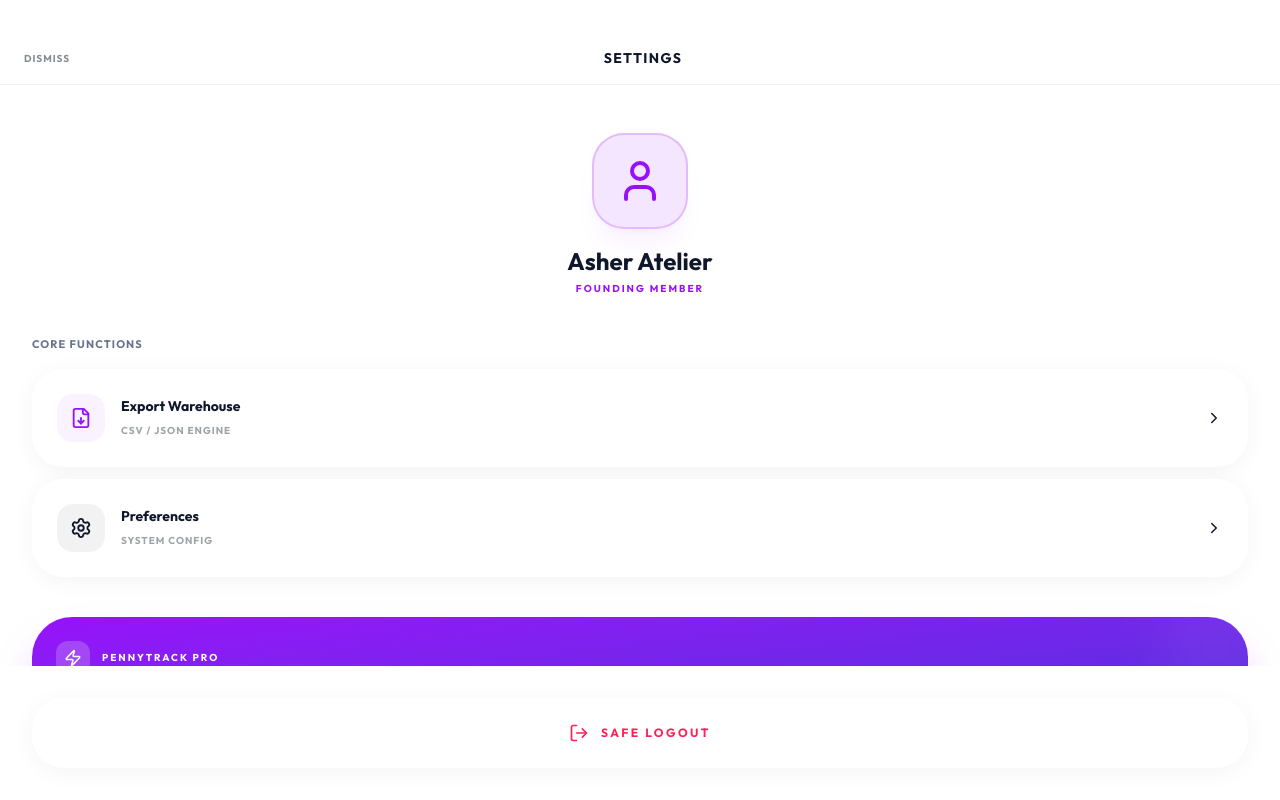
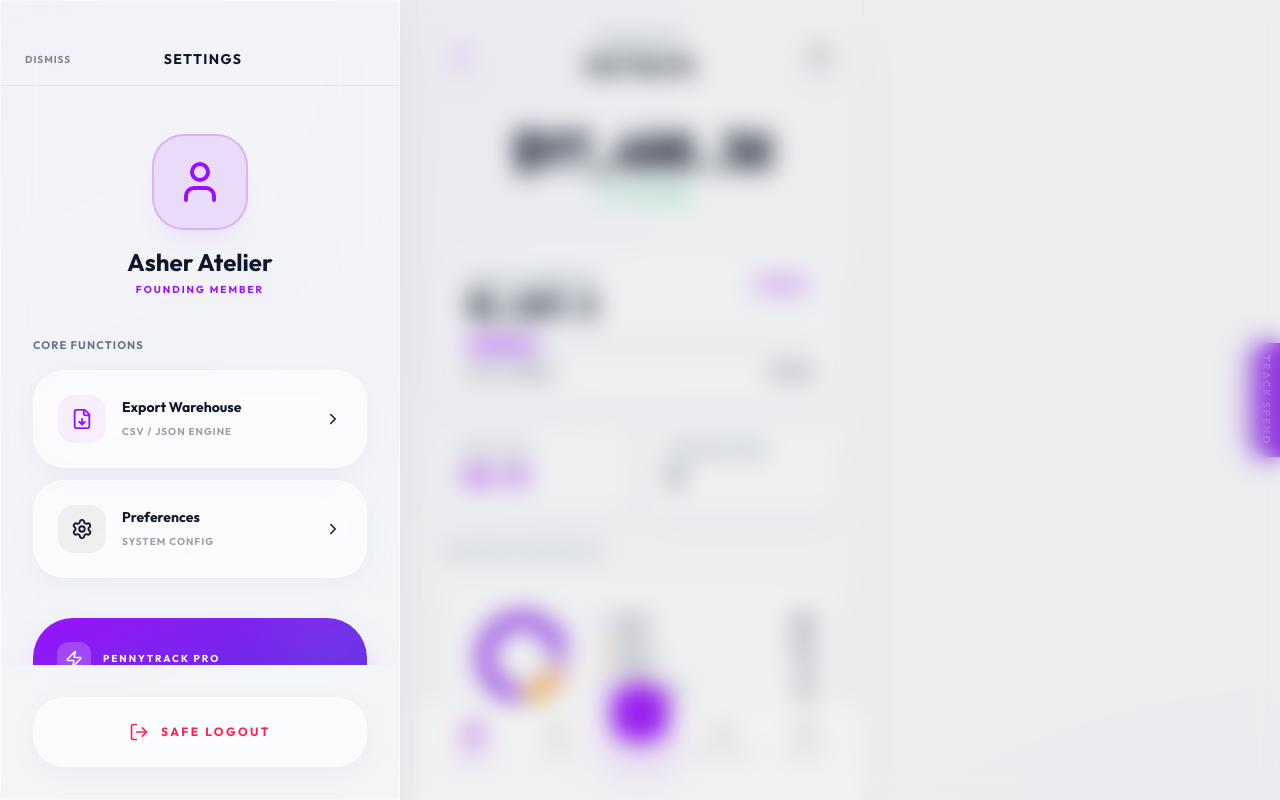
Before and after one commit to Narvdeshwar/SpendTracker, a React (Vite) app: page / in a window 1280 px wide. Both pictures are taken after a click on the button 461 px from the left and 56 px from the top of the page. Shown: the top 800 px of the page. Built offline with nearby package versions, Linux system fonts and the light colour scheme.

Commit message:
fix the new ui

```diff
--- a/src/App.tsx
+++ b/src/App.tsx
@@ -669,19 +669,27 @@ const AddAccount = ({ onBack, onSave }: { onBack: () => void, onSave: (account:
   };
 
   return (
+    <>
+      <motion.div
+        initial={{ opacity: 0 }}
+        animate={{ opacity: 1 }}
+        exit={{ opacity: 0 }}
+        onClick={onBack}
+        className="fixed inset-0 bg-black/5 backdrop-blur-md z-[55]"
+      />
       <motion.div
         initial={{ x: '100%' }}
         animate={{ x: 0 }}
         exit={{ x: '100%' }}
-      className="fixed inset-0 bg-white z-[60] flex flex-col shadow-2xl"
+        className="fixed inset-0 sm:inset-y-0 sm:right-0 sm:left-auto sm:w-[400px] glass z-[60] flex flex-col shadow-2xl overflow-hidden"
       >
-      <header className="px-6 pt-12 pb-4 flex justify-between items-center text-ink bg-white">
-        <button onClick={onBack} className="text-[10px] font-bold uppercase tracking-widest opacity-50">Back</button>
+        <header className="px-6 pt-12 pb-4 flex justify-between items-center text-ink ios-divider">
+          <button onClick={onBack} className="text-[10px] font-bold uppercase tracking-widest opacity-50 hover:opacity-100 transition-opacity">Back</button>
           <h2 className="text-sm font-bold uppercase tracking-widest">Connect Wealth</h2>
           <div className="w-10" />
         </header>
 
-      <div className="flex-1 px-8 pt-12 space-y-10 overflow-y-auto">
+        <div className="flex-1 px-8 pt-12 space-y-10 overflow-y-auto no-scrollbar">
           <div className="space-y-8">
             <div className="space-y-3">
               <p className="meta-label">Identity</p>
@@ -736,6 +744,7 @@ const AddAccount = ({ onBack, onSave }: { onBack: () => void, onSave: (account:
           </button>
         </div>
       </motion.div>
+    </>
   );
 };
 
@@ -764,15 +773,23 @@ const AddTransaction = ({ onBack, onSave }: { onBack: () => void, onSave: (tx: T
   };
 
   return (
+    <>
+      <motion.div
+        initial={{ opacity: 0 }}
+        animate={{ opacity: 1 }}
+        exit={{ opacity: 0 }}
+        onClick={onBack}
+        className="fixed inset-0 bg-black/10 backdrop-blur-xl z-[65]"
+      />
       <motion.div
         initial={{ y: '100%' }}
         animate={{ y: 0 }}
         exit={{ y: '100%' }}
         transition={{ type: 'spring', damping: 25, stiffness: 200 }}
-      className="fixed inset-0 bg-white z-[70] flex flex-col shadow-2xl"
+        className="fixed inset-0 sm:inset-y-12 sm:mx-auto sm:max-w-md sm:rounded-[3rem] glass z-[70] flex flex-col shadow-2xl overflow-hidden"
       >
-      <header className="px-6 pt-12 pb-4 flex justify-between items-center text-ink bg-white">
-        <button onClick={onBack} className="text-[10px] font-bold uppercase tracking-widest opacity-50">Cancel</button>
+        <header className="px-6 pt-12 pb-4 flex justify-between items-center text-ink ios-divider">
+          <button onClick={onBack} className="text-[10px] font-bold uppercase tracking-widest opacity-50 hover:opacity-100 transition-opacity">Cancel</button>
           <h2 className="text-sm font-bold uppercase tracking-widest">Entry</h2>
           <button onClick={handleSave} className="text-[10px] font-bold uppercase tracking-widest text-purple-600 font-black">Post</button>
         </header>
@@ -834,6 +851,7 @@ const AddTransaction = ({ onBack, onSave }: { onBack: () => void, onSave: (tx: T
           </div>
         </div>
       </motion.div>
+    </>
   );
 };
 
@@ -918,14 +936,22 @@ const QuickAddDrawer = ({ categories, onAdd }: { categories: Category[], onAdd:
 
 const UserManagement = ({ onBack, onExport }: { onBack: () => void, onExport: () => void }) => {
   return (
+    <>
+      <motion.div
+        initial={{ opacity: 0 }}
+        animate={{ opacity: 1 }}
+        exit={{ opacity: 0 }}
+        onClick={onBack}
+        className="fixed inset-0 bg-black/5 backdrop-blur-md z-[95]"
+      />
       <motion.div
         initial={{ x: '-100%' }}
         animate={{ x: 0 }}
         exit={{ x: '-100%' }}
-      className="fixed inset-0 bg-white z-[100] flex flex-col shadow-2xl"
+        className="fixed inset-0 sm:inset-y-0 sm:left-0 sm:right-auto sm:w-[400px] glass z-[100] flex flex-col shadow-2xl overflow-hidden"
       >
-      <header className="px-6 pt-12 pb-4 flex justify-between items-center text-ink bg-white border-b border-black/5">
-        <button onClick={onBack} className="text-[10px] font-extrabold uppercase tracking-widest opacity-50">Dismiss</button>
+        <header className="px-6 pt-12 pb-4 flex justify-between items-center text-ink ios-divider">
+          <button onClick={onBack} className="text-[10px] font-extrabold uppercase tracking-widest opacity-50 hover:opacity-100 transition-opacity">Dismiss</button>
           <h2 className="text-sm font-black uppercase tracking-widest">Settings</h2>
           <div className="w-10" />
         </header>
@@ -997,6 +1023,7 @@ const UserManagement = ({ onBack, onExport }: { onBack: () => void, onExport: ()
           </button>
         </div>
       </motion.div>
+    </>
   );
 };
 
@@ -1118,7 +1145,7 @@ export default function App() {
         </AnimatePresence>
 
         {/* Bottom Navigation */}
-        <nav className="fixed bottom-0 left-1/2 -translate-x-1/2 w-full max-w-md nav-blur border-t border-black/5 px-8 pb-10 pt-4 flex justify-between items-center z-[50]">
+        <nav className="fixed bottom-0 left-1/2 -translate-x-1/2 w-full max-w-md nav-blur border-t border-black/5 px-4 pb-10 pt-4 flex justify-around items-center z-[50]">
           {[
             { id: 'dashboard', icon: LayoutDashboard, label: 'Vault' },
             { id: 'history', icon: HistoryIcon, label: 'Logs' },
@@ -1130,8 +1157,8 @@ export default function App() {
               key={tab.id}
               onClick={() => handleTabChange(tab.id)}
               className={cn(
-                "flex flex-col items-center gap-1.5 transition-all duration-300",
-                tab.isSpecial ? "bg-purple-600 p-4 rounded-3xl -mt-14 shadow-2xl shadow-purple-600/40 border-4 border-white" : "opacity-30",
+                "flex flex-col items-center gap-1.5 transition-all duration-300 w-16",
+                tab.isSpecial ? "bg-purple-600 p-4 rounded-3xl -mt-14 shadow-2xl shadow-purple-600/40 border-4 border-white flex-shrink-0" : "opacity-30",
                 activeTab === tab.id && !tab.isSpecial && "opacity-100 text-purple-600",
                 activeTab === tab.id && tab.isSpecial && "scale-110 rotate-90"
               )}
--- a/src/index.css
+++ b/src/index.css
@@ -43,18 +43,35 @@ body {
   border-radius: 10px;
 }
 
+/* Apple-Style Glassmorphism Utilities */
 .glass {
-  background: rgba(255, 255, 255, 0.7);
-  backdrop-filter: blur(12px) saturate(180%);
-  -webkit-backdrop-filter: blur(12px) saturate(180%);
-  border: 1px solid rgba(255, 255, 255, 0.4);
-  box-shadow: 0 4px 24px -1px rgba(0, 0, 0, 0.05);
+  background: rgba(255, 255, 255, 0.45);
+  backdrop-filter: blur(25px) saturate(200%);
+  -webkit-backdrop-filter: blur(25px) saturate(200%);
+  border: 0.5px solid rgba(255, 255, 255, 0.5);
+  box-shadow: 0 8px 32px 0 rgba(31, 38, 135, 0.04);
+}
+
+.glass-dark {
+  background: rgba(15, 23, 42, 0.45);
+  backdrop-filter: blur(25px) saturate(180%);
+  -webkit-backdrop-filter: blur(25px) saturate(180%);
+  border: 0.5px solid rgba(255, 255, 255, 0.1);
+  box-shadow: 0 8px 32px 0 rgba(0, 0, 0, 0.2);
+}
+
+.ios-divider {
+  border-bottom: 0.5px solid rgba(0, 0, 0, 0.06);
+}
+
+.ios-shadow {
+  box-shadow: 0 10px 40px -10px rgba(0, 0, 0, 0.08);
 }
 
 .data-value {
   font-family: var(--font-mono);
-  letter-spacing: -0.04em;
-  font-weight: 500;
+  letter-spacing: -0.06em;
+  font-weight: 600;
 }
 
 .meta-label {
```
Also changed, not shown: 8 other files (tests, documents, lock files or other folders). Lines whose indentation alone changed are shown as unchanged.
